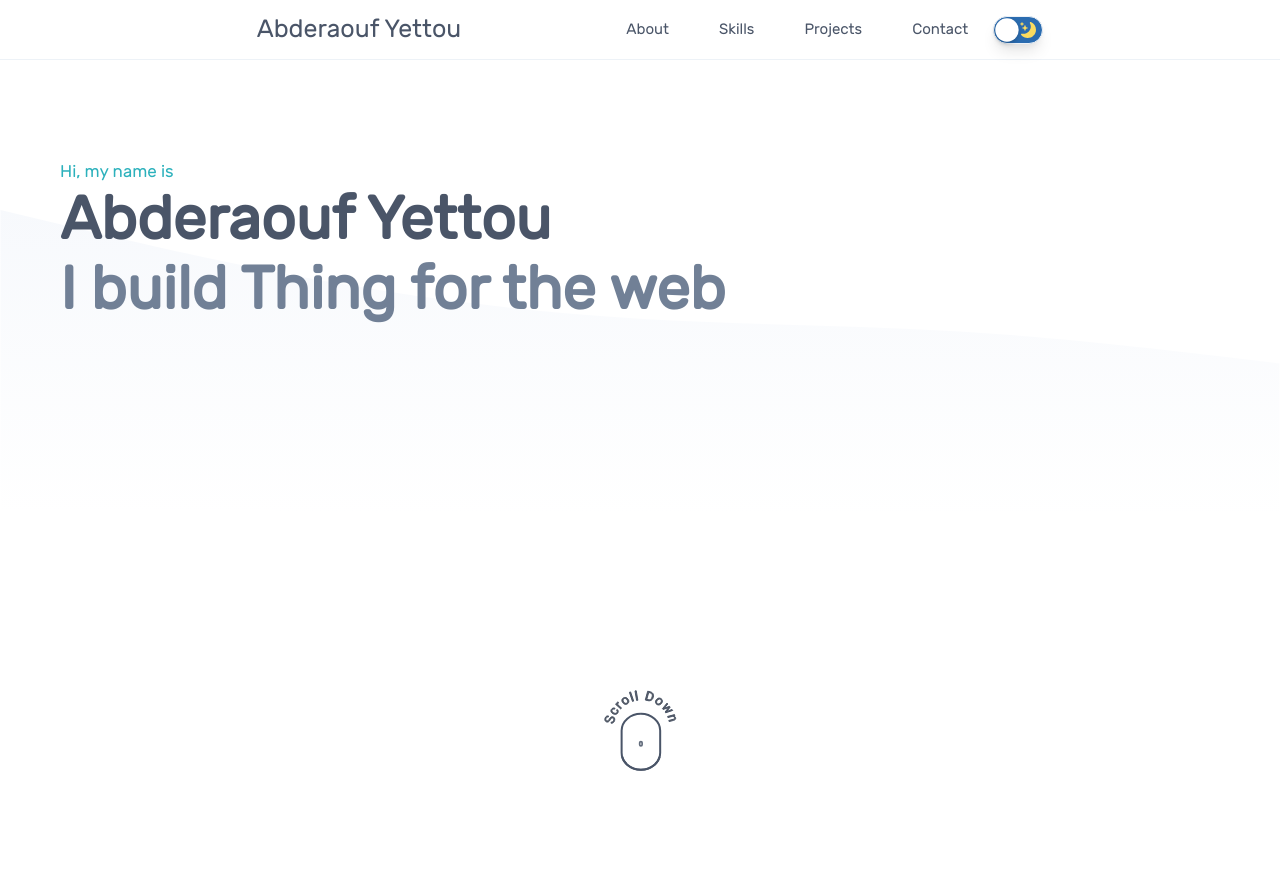
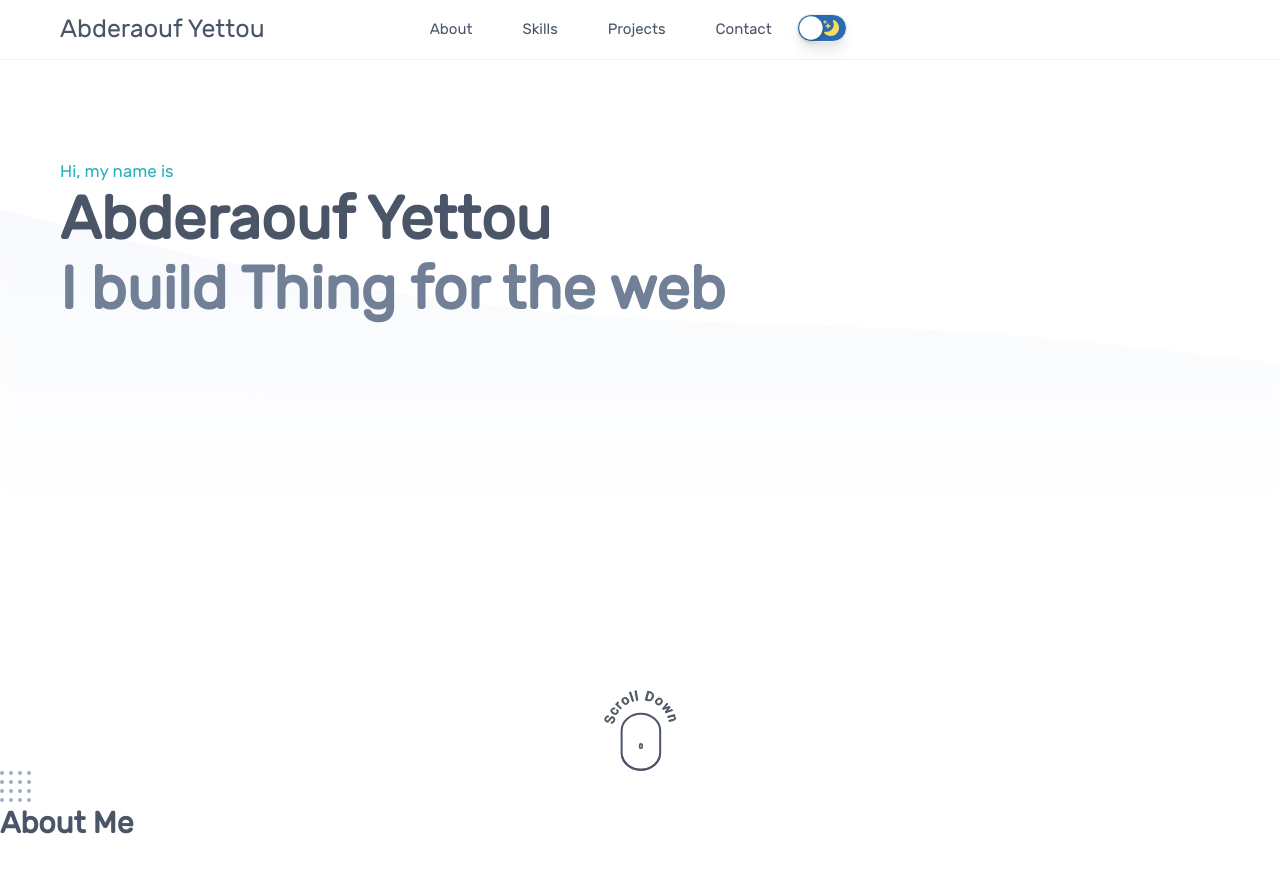
Before and after one commit to Abderyett/Portfolio, a React (Create React App) app: page / in a window 1280 px wide. Shown: the top 872 px of the page. Before the commit the page ends 800 px from the top, so only its background shows below. Built offline with nearby package versions, Linux system fonts and the light colour scheme.

Commit message:
Fix hero display and navbar

```diff
--- a/src/App.js
+++ b/src/App.js
@@ -6,6 +6,7 @@ import { useGlobalContext } from './context';
 import { lightTheme, darkTheme } from './components/theme';
 import HeroSection from './components/Hero/HeroSection';
 import Scroll from './components/Svg/Scroll';
+import About from './components/About/About';
 
 const App = () => {
   const { dark } = useGlobalContext();
@@ -16,6 +17,7 @@ const App = () => {
         <Navbar />
         <HeroSection />
         <Scroll />
+        <About />
         <GlobalStyle />
       </AppWrapper>
     </ThemeProvider>
--- /dev/null
+++ b/src/components/About/About.js
@@ -0,0 +1,19 @@
+import React from 'react';
+import * as S from './styles';
+import Dots from '../Svg/Dots';
+
+function About() {
+  return (
+    <S.Wrapper>
+      <S.Background />
+      <S.ContentWrapper>
+        <S.Header>
+          <Dots />
+          <h1>About Me</h1>
+        </S.Header>
+      </S.ContentWrapper>
+    </S.Wrapper>
+  );
+}
+
+export default About;
--- /dev/null
+++ b/src/components/About/styles.js
@@ -0,0 +1,14 @@
+import styled from 'styled-components';
+
+export const Wrapper = styled.div`
+  height: 100vh;
+`;
+export const ContentWrapper = styled.div`
+  width: 70%;
+`;
+export const Background = styled.div``;
+export const Header = styled.div`
+  height: 5rem;
+  color: ${(props) => props.theme.headingText};
+  font-size: 1.5rem;
+`;
--- a/src/components/Hero/styles.js
+++ b/src/components/Hero/styles.js
@@ -16,7 +16,7 @@ export const TextWrapper = styled.div`
   position: absolute;
   top: 0;
   @media (max-width: 768px) {
-    padding: 50px 30px;
+    padding: 50px 60px;
   }
 `;
 export const FirstTitle = styled.h1`
--- a/src/components/Navbar/Navbar.js
+++ b/src/components/Navbar/Navbar.js
@@ -16,9 +16,10 @@ function Navbar() {
           <li>Skills</li>
           <li>Projects</li>
           <li>Contact</li>
+          <Toggle />
         </S.NavList>
       </S.NavItems>
-      <Toggle />
+
       <S.HambergerMenu type="button" onClick={() => setOpenNav(!openNav)}>
         {openNav ? <S.Times /> : <GoThreeBars />}
       </S.HambergerMenu>
--- a/src/components/Navbar/styles.js
+++ b/src/components/Navbar/styles.js
@@ -8,17 +8,21 @@ export const Navbar = styled.nav`
   color: ${(props) => props.theme.headingText};
   border-bottom: 1px solid ${(props) => props.theme.borderNav};
   align-items: center;
-  justify-content: center;
+  justify-content: start;
 
   a {
     font-size: 2.5rem;
-    padding-left: 2rem;
+    padding-left: 6rem;
+
     color: ${(props) => props.theme.headingText};
-    @media (max-width: 807px) {
+    @media (max-width: 847px) {
       font-size: 2rem;
     }
   }
   @media (max-width: 807px) {
+    justify-content: space-between;
+  }
+  @media (min-width: 1350px) {
     justify-content: space-between;
   }
 `;
--- /dev/null
+++ b/src/components/Svg/Dots.js
@@ -0,0 +1,14 @@
+import * as React from 'react';
+
+function Dots() {
+  return (
+    <svg width={31} height={31} fill="none" xmlns="http://www.w3.org/2000/svg">
+      <path
+        d="M2 4a2 2 0 100-4 2 2 0 000 4zM11 4a2 2 0 100-4 2 2 0 000 4zM20 4a2 2 0 100-4 2 2 0 000 4zM29 4a2 2 0 100-4 2 2 0 000 4zM29 13a2 2 0 100-4 2 2 0 000 4zM29 22a2 2 0 100-4 2 2 0 000 4zM29 31a2 2 0 100-4 2 2 0 000 4zM20 31a2 2 0 100-4 2 2 0 000 4zM20 22a2 2 0 100-4 2 2 0 000 4zM20 13a2 2 0 100-4 2 2 0 000 4zM11 31a2 2 0 100-4 2 2 0 000 4zM11 22a2 2 0 100-4 2 2 0 000 4zM11 13a2 2 0 100-4 2 2 0 000 4zM2 31a2 2 0 100-4 2 2 0 000 4zM2 22a2 2 0 100-4 2 2 0 000 4zM2 13a2 2 0 100-4 2 2 0 000 4z"
+        fill="#A0AEC0"
+      />
+    </svg>
+  );
+}
+
+export default Dots;
--- a/src/components/Toggle/Toggle.js
+++ b/src/components/Toggle/Toggle.js
@@ -15,6 +15,7 @@ const Input = styled.input`
   position: relative;
   width: 50px;
   height: 28px;
+  top: 8px;
   appearance: none;
   background-color: ${({ dark }) => (dark ? color.white : color.blue_700)};
   background-image: ${({ dark }) => `url(${dark ? sun : moon})`};
```
Also changed, not shown: 1 other file (tests, documents, lock files or other folders).
